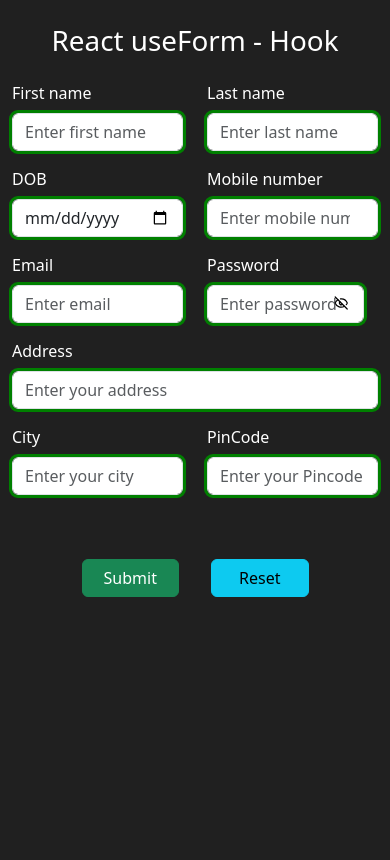
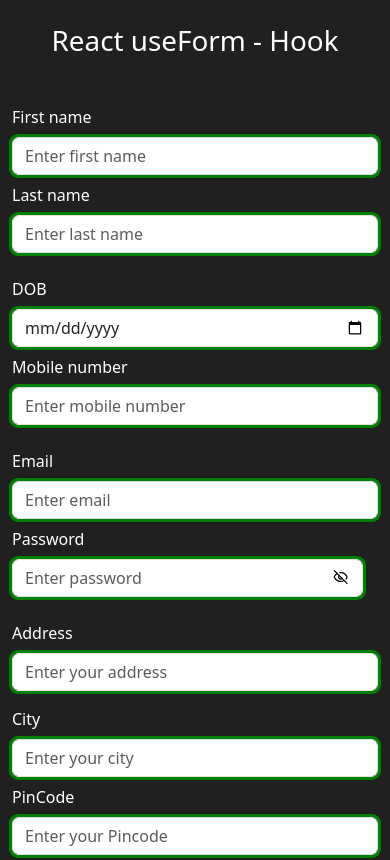
Before and after one commit to VijayBansal2004/useForm---React, a React (Vite) app: page / in a window 390 px wide. Shown: the top 860 px of the page. Built offline with nearby package versions, Linux system fonts and the light colour scheme.

Commit message:
added a light black background container and made the form responsive

```diff
--- a/src/App.css
+++ b/src/App.css
@@ -15,6 +15,18 @@
     max-width: 700px !important;
 }
 
+.form-container {
+    background-color: #ffffff08;
+    padding: 50px;
+    border-radius: 20px;
+}
+
+.bg-transparent {
+    background-color: transparent !important;
+}
+
+
+
 .error {
     color: red;
 }
@@ -28,13 +40,23 @@
 
 button[type="submit"] {
     display: block;
-    width: 20%;
-    margin: auto;
+}
+
+.button-responsive {
+    width: 46% !important;
 }
 
 @media (max-width:500px) {
-    button[type="submit"] {
-        width: 100%;
+    .button-responsive {
+        width: 94% !important;
+    }
+}
+
+@media (max-width:400px) {
+    .form-container {
+        background-color: transparent;
+        padding: 0;
+        border-radius: 0;
     }
 }
 
--- a/src/App.jsx
+++ b/src/App.jsx
@@ -42,11 +42,12 @@ function App() {
   return (
     <>
       <div className="container">
-        <h1 className="text-center my-4">React useForm - Hook</h1>
-        <Form onSubmit={handleSubmit(formSubmit)} noValidate>
-          <Row className="mb-3">
-            <Form.Group as={Col} controlId="formGridFirstName">
-              <Form.Label>First name</Form.Label>
+        <h1 className="text-center my-4 mb-5 mb-sm-4">React useForm - Hook</h1>
+        <div className="form-container">
+          <Form className="bg-transparent" onSubmit={handleSubmit(formSubmit)} noValidate>
+            <Row className="mb-3 bg-transparent">
+              <Form.Group className="bg-transparent col-12 col-sm-6 mb-2 mb-sm-0" as={Col} controlId="formGridFirstName">
+                <Form.Label className="bg-transparent">First name</Form.Label>
                 <Form.Control
                   type="text"
                   name="firstName"
@@ -69,8 +70,8 @@ function App() {
                 <span className="error">{errors.name?.firstName?.message}</span>
               </Form.Group>
 
-            <Form.Group as={Col} controlId="formGridLastName">
-              <Form.Label>Last name</Form.Label>
+              <Form.Group className="bg-transparent col-12 col-sm-6 mb-2 mb-sm-0" as={Col} controlId="formGridLastName">
+                <Form.Label className="bg-transparent">Last name</Form.Label>
                 <Form.Control
                   type="text"
                   name="lastName"
@@ -96,9 +97,9 @@ function App() {
               </Form.Group>
             </Row>
 
-          <Row className="mb-3">
-            <Form.Group as={Col} controlId="dob">
-              <Form.Label>DOB</Form.Label>
+            <Row className="mb-3 bg-transparent">
+              <Form.Group className="bg-transparent col-12 col-sm-6 mb-2 mb-sm-0" as={Col} controlId="dob">
+                <Form.Label className="bg-transparent">DOB</Form.Label>
                 <Form.Control
                   type="date"
                   name="dob"
@@ -119,8 +120,8 @@ function App() {
                 <span className="error">{errors.DOB?.message}</span>
               </Form.Group>
 
-            <Form.Group as={Col} controlId="mobileNumber">
-              <Form.Label>Mobile number</Form.Label>
+              <Form.Group className="bg-transparent col-12 col-sm-6 mb-2 mb-sm-0" as={Col} controlId="mobileNumber">
+                <Form.Label className="bg-transparent">Mobile number</Form.Label>
                 <Form.Control
                   type="number"
                   name="mobileNumber"
@@ -143,9 +144,9 @@ function App() {
               </Form.Group>
             </Row>
 
-          <Row className="mb-3">
-            <Form.Group as={Col} controlId="formGridEmail">
-              <Form.Label>Email</Form.Label>
+            <Row className="mb-3 bg-transparent">
+              <Form.Group className="bg-transparent col-12 col-sm-6 mb-2 mb-sm-0" as={Col} controlId="formGridEmail">
+                <Form.Label className="bg-transparent">Email</Form.Label>
                 <Form.Control
                   type="email"
                   name="email"
@@ -170,9 +171,9 @@ function App() {
                 <span className="error">{errors.email?.email?.message}</span>
               </Form.Group>
 
-            <Form.Group as={Col} controlId="formGridPassword">
-              <Form.Label>Password</Form.Label>
-              <div className="d-flex">
+              <Form.Group className="bg-transparent col-12 col-sm-6 mb-2 mb-sm-0" as={Col} controlId="formGridPassword">
+                <Form.Label className="bg-transparent">Password</Form.Label>
+                <div className="d-flex bg-transparent">
                   <Form.Control
                     type={passwordEye ? "text" : "password"}
                     name="password"
@@ -210,8 +211,8 @@ function App() {
               </Form.Group>
             </Row>
 
-          <Form.Group className="mb-3" controlId="formGridAddress1">
-            <Form.Label>Address</Form.Label>
+            <Form.Group className="mb-3 bg-transparent" controlId="formGridAddress1">
+              <Form.Label className="bg-transparent">Address</Form.Label>
               <Form.Control
                 placeholder="Enter your address"
                 name="address"
@@ -227,9 +228,9 @@ function App() {
               <span className="error">{errors.address?.address?.message}</span>
             </Form.Group>
 
-          <Row className="mb-3">
-            <Form.Group as={Col} controlId="formGridCity">
-              <Form.Label>City</Form.Label>
+            <Row className="mb-3 bg-transparent">
+              <Form.Group className="bg-transparent col-12 col-sm-6 mb-2 mb-sm-0" as={Col} controlId="formGridCity">
+                <Form.Label className="bg-transparent">City</Form.Label>
                 <Form.Control
                   name="city"
                   className={`z-0 ${errors.address?.city?.message ? "invalid-feild" : "valid-feild"}`}
@@ -245,8 +246,8 @@ function App() {
                 <span className="error">{errors.address?.city?.message}</span>
               </Form.Group>
 
-            <Form.Group as={Col} controlId="formGridZip">
-              <Form.Label>PinCode</Form.Label>
+              <Form.Group className="bg-transparent col-12 col-sm-6 mb-2 mb-sm-0" as={Col} controlId="formGridZip">
+                <Form.Label className="bg-transparent">PinCode</Form.Label>
                 <Form.Control
                   name="pinCode"
                   className={`z-0 ${errors.address?.pinCode?.message ? "invalid-feild" : "valid-feild"}`}
@@ -266,17 +267,18 @@ function App() {
                 <span className="error">{errors.address?.pinCode?.message}</span>
               </Form.Group>
             </Row>
-          <Row className="d-flex align-items-center justify-content-center">
-            <Button variant="success" type="submit" className="mt-5 w-25 mx-3"
+            <Row className="d-flex flex-column flex-sm-row align-items-center justify-content-center bg-transparent mt-5 gap-3 gap-sm-4">
+              <Button variant="success" type="submit" className=" button-responsive"
               // disabled={!isValid}
               >
                 Submit
               </Button>
-            <Button variant="info" type="button" className="mt-5 w-25 mx-3" onClick={handleResetForm}>
+              <Button variant="info" type="button" className=" button-responsive" onClick={handleResetForm}>
                 Reset
               </Button>
             </Row>
           </Form>
+        </div>
         <DevTool control={control} />
       </div>
     </>
```
Lines whose indentation alone changed are shown as unchanged.
